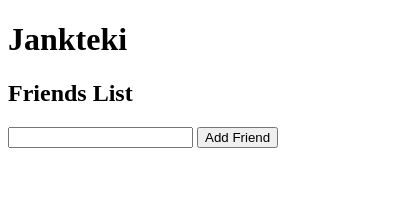
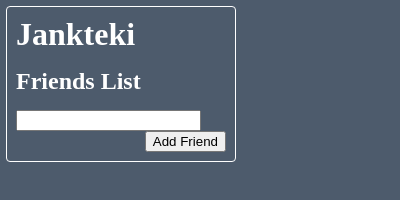
Before and after one commit to SimonS/jankteki, a browser extension: page popup/popup.html in a window 400 px wide. Drawn offline with Linux system fonts and the light colour scheme.

Commit message:
added some very rudimentary styling. A designer, I am not.

```diff
--- a/popup/popup.css
+++ b/popup/popup.css
@@ -1,12 +1,42 @@
+body {
+    background: rgba(39, 56, 76, 0.82);
+    border-radius: 4px;
+    border: 1px #fff solid;
+    color: #fff;
+    margin: 6px;
+    padding: 9px;
+    width: 210px;
+}
+
+h1 {
+    margin: 0;
+}
+
+h2 {
+    margin: 15px 0 0 0;
+}
+
 .remove-btn {
     float: right;
 }
 
 ul#friends-list {
+    margin: 10px 0 0 0;
     padding: 0;
     width: 100%;
 }
 
-li.friend {
+li.friend,
+li#new-item {
+    display: block;
+    margin-top: 5px;
     overflow: hidden;
 }
+
+li#new-item {
+    margin-top: 15px;
+}
+
+#add-friend {
+    float: right;
+}
```
